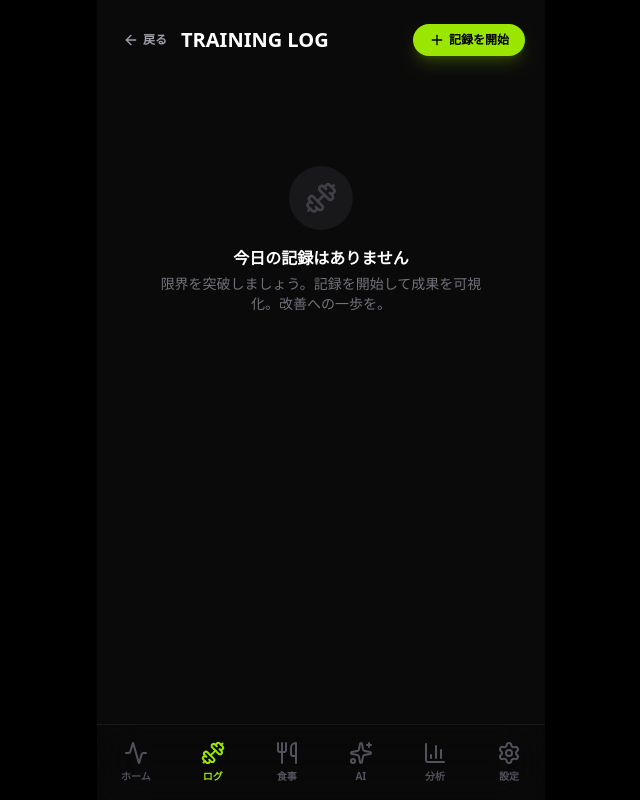
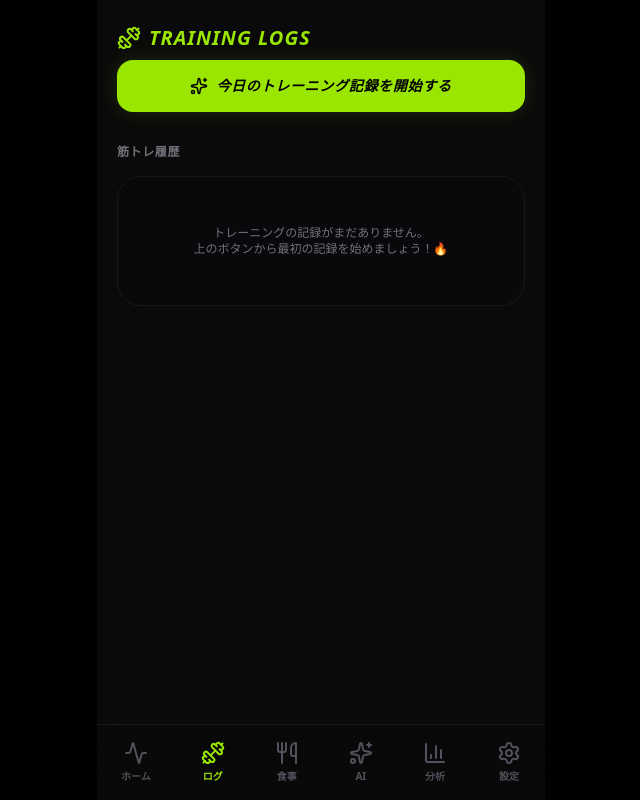
Before and after one commit to yumma180853/lift-and-lean, a React (Vite) app: page / in a window 1280 px wide. Both pictures are taken after a click on the button "ログ". Shown: the whole page, without its empty margins (319-959 px from the left). Built offline with nearby package versions, Linux system fonts and the light colour scheme.

Commit message:
Update App.tsx

```diff
--- a/src/App.tsx
+++ b/src/App.tsx
@@ -36,6 +36,7 @@ export default function App() {
   const [openW, setOpenW] = useState(false);
   const [wVal, setWVal] = useState('');
   const [sending, setSending] = useState(false);
+  const [selDate, setSelDate] = useState<string | null>(null); // 🚨【新設】過去のログを選択するための超重要スイッチ！
   const abortRef = useRef<AbortController | null>(null);
 
   useEffect(() => {
@@ -43,7 +44,7 @@ export default function App() {
       const w = localStorage.getItem('workouts'), m = localStorage.getItem('meals'), wg = localStorage.getItem('weight_history'), g = localStorage.getItem('user_goals'), r = localStorage.getItem('reminders_enabled'), c = localStorage.getItem('chat_messages');
       if (w) setWorkouts(JSON.parse(w));
       if (m) setMeals(JSON.parse(m));
-      if (wg) setWeights(JSON.parse(wg)); // 🚨タイポ完全修正！起動時のリセット自爆を粉砕！
+      if (wg) setWeights(JSON.parse(wg));
       if (g) setGoals({ ...DF_G, ...JSON.parse(g) });
       if (r) setRemind(JSON.parse(r));
       if (c) setChats(JSON.parse(c));
@@ -66,6 +67,16 @@ export default function App() {
       localStorage.setItem('chat_messages', JSON.stringify(chats));
     } catch (e) { console.warn(e); }
   }, [workouts, meals, weights, goals, remind, chats, loaded]);
+
+  // 🚨タブが切り替わったら、自動的にログの選択をリセットして一覧画面に戻す親切設計
+  useEffect(() => {
+    setSelDate(null);
+  }, [tab]);
+
+  // 🚨過去のトレーニング記録を日付が新しい順（最新が一番上）に自動で並び替えるマシーン
+  const sortedWorkouts = useMemo(() => {
+    return [...workouts].sort((a, b) => b.date.localeCompare(a.date));
+  }, [workouts]);
 
   const toggleNotify = async () => {
     if (!('serviceWorker' in navigator) || !('PushManager' in window)) {
@@ -148,7 +159,93 @@ export default function App() {
           <AnimatePresence mode="wait">
             <motion.div key={tab} initial={{ opacity: 0, x: 10 }} animate={{ opacity: 1, x: 0 }} exit={{ opacity: 0, x: -10 }} transition={{ duration: 0.2 }} >
               {tab === 'dashboard' && <SectionDashboard todayStats={tStats} goals={goals} weightHistory={weights} today={today} todayWorkout={tWorkout} todayMeals={tMeals} currentWeight={cWeight} addWeight={addWeight} setActiveTab={setTab} openWeightModal={() => setOpenW(true)} />}
-              {tab === 'workout' && <SectionWorkout todayWorkout={tWorkout} today={today} setActiveTab={setTab} addWorkout={addWorkout} addExercise={(wid, n) => setWorkouts(p => p.map(w => w.id !== wid ? w : { ...w, exercises: [...w.exercises, { id: safeUUID(), name: n, sets: [] }] }))} addSet={(wid, eid, w: any, r: any) => setWorkouts(p => p.map(x => x.id !== wid ? x : { ...x, exercises: x.exercises.map(e => e.id !== eid ? e : { ...e, sets: [...e.sets, { id: safeUUID(), weight: w, reps: r }] }) }))} deleteExercise={(wid, eid) => setWorkouts(p => p.map(w => w.id !== wid ? w : { ...w, exercises: w.exercises.filter(e => e.id !== eid) }))} deleteSet={(wid, eid, sid) => setWorkouts(p => p.map(w => w.id !== wid ? w : { ...w, exercises: w.exercises.map(e => e.id !== eid ? e : { ...e, sets: e.sets.filter(s => s.id !== sid) }) }))} updateSet={(wid, eid, sid, w: any, r: any) => setWorkouts(p => p.map(x => x.id !== wid ? x : { ...x, exercises: x.exercises.map(e => e.id !== eid ? e : { ...e, sets: e.sets.map(s => s.id !== sid ? s : { ...s, weight: w, reps: r }) }) }))} />}
+
+              {/* 🚨【超進化ログセクション】今日固定ではなく、選択した過去の日にちを動的にバインド！ */}
+              {tab === 'workout' && (
+                selDate === null ? (
+                  // 【モードA】過去の筋トレ履歴タイムライン一覧画面
+                  <div className="space-y-4 pb-24">
+                    <div className="flex items-center gap-2 text-lime-400 font-black italic text-xl uppercase tracking-wider mb-2">
+                      <Dumbbell size={24} />
+                      <span>TRAINING LOGS</span>
+                    </div>
+
+                    <button
+                      onClick={() => {
+                        const hasToday = workouts.some(w => w.date === today);
+                        if (!hasToday) {
+                          setWorkouts([...workouts, { id: safeUUID(), date: today, exercises: [] }]);
+                        }
+                        setSelDate(today);
+                      }}
+                      className="w-full bg-lime-400 text-black p-4 rounded-2xl font-black text-sm uppercase italic tracking-wider flex items-center justify-center gap-2 active:scale-95 transition-all shadow-[0_0_20px_rgba(163,230,53,0.15)]"
+                    >
+                      <Sparkles size={18} />
+                      {workouts.some(w => w.date === today) ? "今日のトレーニングを表示・編集" : "今日のトレーニング記録を開始する"}
+                    </button>
+
+                    <div className="text-xs font-bold text-zinc-500 uppercase tracking-wider pt-4">筋トレ履歴</div>
+
+                    {sortedWorkouts.length === 0 ? (
+                      <div className="text-center py-12 bg-zinc-950 border border-zinc-900 rounded-3xl text-zinc-500 text-xs">
+                        トレーニングの記録がまだありません。<br/>上のボタンから最初の記録を始めましょう！🔥
+                      </div>
+                    ) : (
+                      <div className="space-y-3">
+                        {sortedWorkouts.map(w => {
+                          const totalSets = w.exercises.reduce((sum, e) => sum + e.sets.length, 0);
+                          return (
+                            <div
+                              key={w.id}
+                              onClick={() => setSelDate(w.date)}
+                              className="bg-zinc-950 border border-zinc-900 rounded-2xl p-4 flex items-center justify-between hover:border-zinc-700 active:bg-zinc-900/50 transition-all cursor-pointer"
+                            >
+                              <div className="space-y-1 max-w-[70%]">
+                                <div className="text-sm font-mono font-bold text-white flex items-center gap-2">
+                                  {w.date.replace(/-/g, '/')}
+                                  {w.date === today && <span className="text-[10px] bg-lime-400 text-black px-1.5 py-0.5 rounded font-sans font-black">TODAY</span>}
+                                </div>
+                                <div className="text-xs text-zinc-400 truncate">
+                                  {w.exercises.length > 0
+                                    ? w.exercises.map(e => e.name).join(', ')
+                                    : '種目の登録がありません'}
+                                </div>
+                              </div>
+                              <div className="text-right">
+                                <span className="text-[10px] font-mono font-bold text-lime-400 bg-lime-400/10 border border-lime-400/20 px-2 py-1 rounded-lg">
+                                  {w.exercises.length}種目 / {totalSets}SET
+                                </span>
+                              </div>
+                            </div>
+                          );
+                        })}
+                      </div>
+                    )}
+                  </div>
+                ) : (
+                  // 【モードB】選択した日付の筋トレ詳細・編集画面
+                  <div className="space-y-4">
+                    <button
+                      onClick={() => setSelDate(null)}
+                      className="flex items-center gap-1.5 text-xs font-bold text-zinc-500 hover:text-lime-400 transition-colors mb-1 pt-1"
+                    >
+                      ← 履歴一覧に戻る
+                    </button>
+                    <SectionWorkout
+                      todayWorkout={workouts.find(w => w.date === selDate)}
+                      today={selDate}
+                      setActiveTab={setTab}
+                      addWorkout={addWorkout}
+                      addExercise={(wid, n) => setWorkouts(p => p.map(w => w.id !== wid ? w : { ...w, exercises: [...w.exercises, { id: safeUUID(), name: n, sets: [] }] }))}
+                      addSet={(wid, eid, w: any, r: any) => setWorkouts(p => p.map(x => x.id !== wid ? x : { ...x, exercises: x.exercises.map(e => e.id !== eid ? e : { ...e, sets: [...e.sets, { id: safeUUID(), weight: w, reps: r }] }) }))}
+                      deleteExercise={(wid, eid) => setWorkouts(p => p.map(w => w.id !== wid ? w : { ...w, exercises: w.exercises.filter(e => e.id !== eid) }))}
+                      deleteSet={(wid, eid, sid) => setWorkouts(p => p.map(w => w.id !== wid ? w : { ...w, exercises: w.exercises.map(e => e.id !== eid ? e : { ...e, sets: e.sets.filter(s => s.id !== sid) }) }))}
+                      updateSet={(wid, eid, sid, w: any, r: any) => setWorkouts(p => p.map(x => x.id !== wid ? x : { ...x, exercises: x.exercises.map(e => e.id !== eid ? e : { ...e, sets: e.sets.map(s => s.id !== sid ? s : { ...s, weight: w, reps: r }) }) }))}
+                    />
+                  </div>
+                )
+              )}
+
               {tab === 'diet' && <SectionDiet todayMeals={tMeals} addMeal={(m) => setMeals([...meals, { ...m, id: safeUUID(), date: today }])} deleteMeal={(id) => setMeals(p => p.filter(x => x.id !== id))} goals={goals} />}
               {tab === 'analysis' && <SectionAnalysis weightHistory={weights} meals={meals} workouts={workouts} addWeight={addWeight} today={today} openWeightModal={() => setOpenW(true)} />}
               {tab === 'aitrainer' && <SectionAITrainer chatMessages={chats} setChatMessages={setChats} currentWeight={cWeight} goals={goals} today={today} todayWorkout={tWorkout} setWorkouts={setWorkouts} setActiveTab={setTab} isSending={sending} handleSendMessage={handleSendMessage} handleCancelMessage={() => abortRef.current?.abort()} />}
@@ -175,7 +272,6 @@ export default function App() {
                 <div><h2 className="text-lg font-bold text-white uppercase italic">MEASURE WEIGHT</h2><p className="text-xs text-zinc-500 mt-1">本日の体重(kg)を測定して記録</p></div>
                 <form onSubmit={(e) => { e.preventDefault(); const w = parseFloat(wVal); if (w && !isNaN(w)) { addWeight(w); setOpenW(false); setWVal(''); } }} className="space-y-4 pt-2">
                   <div className="relative">
-                    {/* 🚨【快適改造】毎朝の体重入力モーダルでも、0や空文字の時にイライラしないようにバチッと調整！ */}
                     <input type="number" step="0.1" required placeholder="0.0" value={wVal === '0' || wVal === '0.0' ? '' : wVal} onChange={(e) => setWVal(e.target.value)} className="w-full bg-zinc-900 border border-zinc-900 rounded-2xl p-4 text-center text-3xl font-black text-lime-400 outline-none" autoFocus />
                     <span className="absolute right-4 bottom-4 text-xs font-mono text-zinc-500">KG</span>
                   </div>
```
